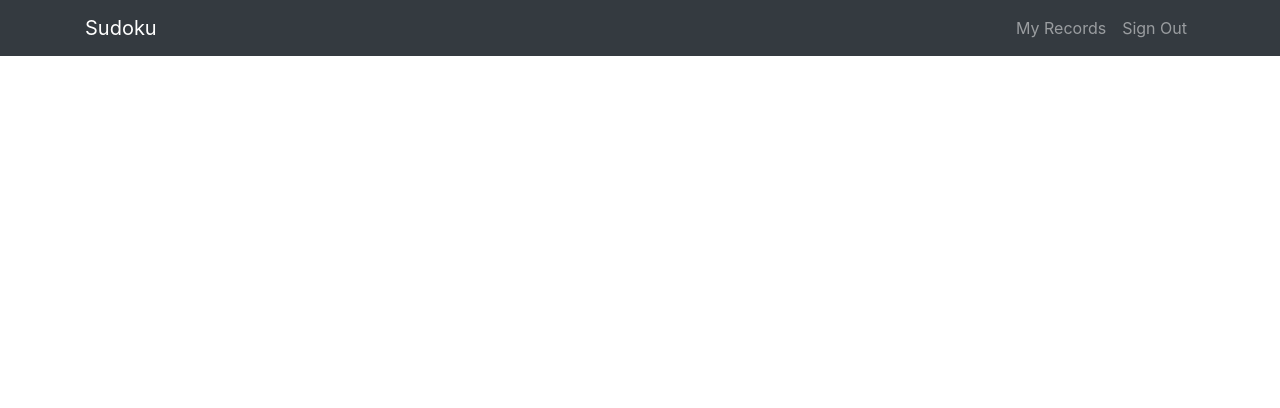
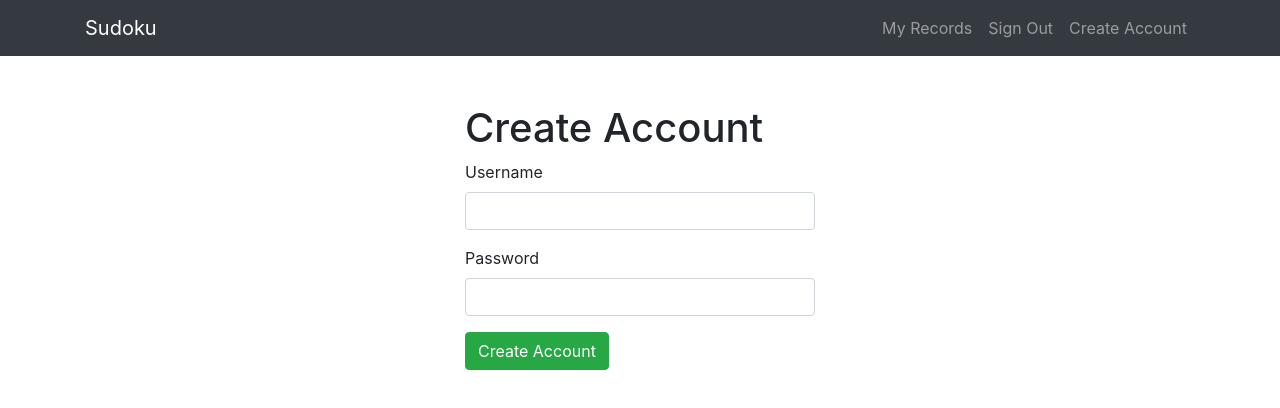
Before and after one commit to diaslucas/Sudoku, a React (Create React App) app in the folder client/: page /CreateAccount in a window 1280 px wide. Shown: the top 408 px of the page. Built offline with nearby package versions, Linux system fonts and the light colour scheme.

Commit message:
Implementing Redux

```diff
--- a/client/package.json
+++ b/client/package.json
@@ -7,10 +7,13 @@
     "bootstrap": "^4.1.3",
     "react": "^16.5.2",
     "react-dom": "^16.5.2",
+    "react-redux": "^5.0.7",
     "react-router-dom": "^4.3.1",
     "react-scripts": "2.0.4",
     "react-transition-group": "^2.5.0",
-    "reactstrap": "^6.5.0"
+    "reactstrap": "^6.5.0",
+    "redux": "^4.0.1",
+    "redux-thunk": "^2.3.0"
   },
   "scripts": {
     "start": "react-scripts start",
--- a/client/src/App.js
+++ b/client/src/App.js
@@ -5,18 +5,25 @@ import 'bootstrap/dist/css/bootstrap.min.css';
 import './App.css';
 import Home from './components/Home';
 import Sudoku from './components/Sudoku';
+import CreateAccount from './components/CreateAccount';
+
+import { Provider } from 'react-redux';
+import store from './store';
 
 class App extends Component {
   render() {
     return (
+      <Provider store={store}>
         <Router>
           <React.Fragment>
             <AppNavbar />
 
             <Route exact path="/" component={Home} />
             <Route path="/Sudoku/:id" component={Sudoku} />
+            <Route path="/CreateAccount" component={CreateAccount} />
           </React.Fragment>
         </Router>
+      </Provider>
     );
   }
 }
--- /dev/null
+++ b/client/src/actions/UserActions.js
@@ -0,0 +1,22 @@
+import { CREATE_USER, SET_CREATE_USER_ALERT_MESSAGE, SET_CREATE_USER_ALERT_VISIBILITY, LOGIN } from './types';
+import axios from 'axios';
+
+export const createUser = user => dispatch => {
+    axios
+    .post('/api/users', user)
+    .then(res => {
+      console.log("User created: " + res.data);
+    })
+    .catch((err) => {
+      if(err.response.status === 409){
+        dispatch({
+          type: SET_CREATE_USER_ALERT_MESSAGE,
+          payload:  err.response.data.errors.username.message
+        })
+      }
+      dispatch({
+        type: SET_CREATE_USER_ALERT_VISIBILITY,
+        payload: true
+      })
+    })
+};
--- /dev/null
+++ b/client/src/actions/types.js
@@ -0,0 +1,6 @@
+export const CREATE_USER = 'CREATE_USER';
+export const SET_CREATE_USER_ALERT_MESSAGE = 'SET_CREATE_USER_ALERT_MESSAGE';
+export const SET_CREATE_USER_ALERT_VISIBILITY = 'SET_CREATE_USER_ALERT_VISIBILITY';
+export const LOGIN = 'LOGIN';
+export const LOGOUT = 'LOGOUT';
+export const USER_LOGGED_IN = 'USER_LOGGED_IN';
--- a/client/src/components/AppNavbar.js
+++ b/client/src/components/AppNavbar.js
@@ -9,6 +9,7 @@ import {
   NavLink,
   Container
 } from 'reactstrap';
+import { Link } from 'react-router-dom';
 
 export default class AppNavbar extends Component {
 
@@ -31,7 +32,7 @@ export default class AppNavbar extends Component {
       <div>
         <Navbar color="dark" dark expand="sm" className="mb-5">
           <Container>
-            <NavbarBrand className="mx-auto" href="/">Sudoku</NavbarBrand>
+            <NavbarBrand className="mx-auto" tag={Link} to="/">Sudoku</NavbarBrand>
             <NavbarToggler onClick={this.toggle} />
             <Collapse isOpen={this.state.isOpen} navbar>
               <Nav className="ml-auto" navbar>
@@ -43,7 +44,12 @@ export default class AppNavbar extends Component {
                 <NavItem>
                   <NavLink href="test">
                     Sign Out
-                </NavLink>
+                  </NavLink>
+                </NavItem>
+                <NavItem>
+                  <NavLink tag={Link} to="/CreateAccount">
+                    Create Account
+                  </NavLink>
                 </NavItem>
               </Nav>
             </Collapse>
--- /dev/null
+++ b/client/src/components/CreateAccount.js
@@ -0,0 +1,95 @@
+import React, { Component } from 'react'
+import { Container, Row, Col, Form, FormGroup, Input, Label, Button, Alert } from 'reactstrap';
+import axios from 'axios';
+import { connect } from 'react-redux';
+import { createUser } from '../actions/UserActions';
+import PropTypes from 'prop-types';
+
+class CreateAccount extends Component {
+
+  constructor(props) {
+    super(props)
+
+    this.state = {
+      username: "",
+      password: "",
+      alert: { visible: false, text: "Sorry! Something went wrong" }
+    }
+
+    this.handleChange = this.handleChange.bind(this);
+    this.handleSubmit = this.handleSubmit.bind(this);
+  }
+
+  handleChange(event) {
+    this.setState({ [event.target.name]: event.target.value });
+  }
+
+  handleSubmit(event) {
+    event.preventDefault();
+    const newUser = {
+      username: this.state.username,
+      password: this.state.password
+    }
+    this.props.createUser(newUser);
+    // axios
+    // .post('/api/users', newUser)
+    // .then(res => {
+    //   alert("User created");
+    // })
+    // .catch((err) => {
+    //   this.setState({
+    //     alert: { ...this.state.alert, visible: true }
+    //   });
+    //   console.log(this.state.alert);
+    //   if(err.response.status === 409){
+    //     this.setState({
+    //       alert: { ...this.state.alert, text: err.response.data.errors.username.message}
+    //     });
+    //   }
+
+    // })
+  }
+
+  render() {
+    console.log(this.props.user);
+    const { alert } = this.props.user;
+    return (
+      <Container>
+        {alert.visible &&
+          <Alert color="danger">
+            {alert.message}
+          </Alert>
+        }
+        <Row>
+          <Col md="4"></Col>
+          <Col md="4">
+            <h1>Create Account</h1>
+            <Form onSubmit={this.handleSubmit}>
+              <FormGroup>
+                <Label>Username</Label>
+                <Input type="text" name="username" onChange={this.handleChange} />
+              </FormGroup>
+              <FormGroup>
+                <Label>Password</Label>
+                <Input type="password" name="password" onChange={this.handleChange} />
+              </FormGroup>
+              <Button color="success">Create Account</Button>
+            </Form>
+          </Col>
+          <Col md="4"></Col>
+        </Row>
+      </Container>
+    )
+  }
+}
+
+CreateAccount.propTypes = {
+  createUser: PropTypes.func,
+  user: PropTypes.object
+}
+
+const mapStateToProps = (state) => ({
+  user: state.user,
+});
+
+export default connect(mapStateToProps, { createUser })(CreateAccount);
--- /dev/null
+++ b/client/src/reducers/UserReducer.js
@@ -0,0 +1,29 @@
+import { CREATE_USER, SET_CREATE_USER_ALERT_MESSAGE, SET_CREATE_USER_ALERT_VISIBILITY, LOGIN, LOGOUT, USER_LOGGED_IN } from '../actions/types';
+
+const initialState = {
+  username: '',
+  password: '',
+  alert: { message: 'Sorry! Something went wrong', visible: false }
+}
+
+export default function(state = initialState, action) {
+  switch(action.type) {
+    case CREATE_USER:
+      return {
+        ...state
+      };
+
+      case SET_CREATE_USER_ALERT_MESSAGE:
+      return {
+        ...state, alert: { ...state.alert, message: action.payload },
+      }
+
+      case SET_CREATE_USER_ALERT_VISIBILITY:
+      return {
+        ...state, alert: { ...state.alert, visible: action.payload },
+      }
+
+      default:
+        return state;
+  }
+}
--- /dev/null
+++ b/client/src/reducers/index.js
@@ -0,0 +1,6 @@
+import { combineReducers } from 'redux';
+import userReducer from './UserReducer';
+
+export default combineReducers({
+  user: userReducer
+});
--- /dev/null
+++ b/client/src/store.js
@@ -0,0 +1,14 @@
+import { createStore, applyMiddleware, compose } from 'redux';
+import thunk from 'redux-thunk';
+import rootReducer from './reducers';
+
+const intialState = {};
+
+const middleware = [thunk];
+
+const store = createStore(rootReducer, intialState, compose(
+  applyMiddleware(...middleware),
+  window.__REDUX_DEVTOOLS_EXTENSION__ && window.__REDUX_DEVTOOLS_EXTENSION__()
+));
+
+export default store;
```
Also changed, not shown: 1 other file (tests, documents, lock files or other folders). Lines whose indentation alone changed are shown as unchanged.
